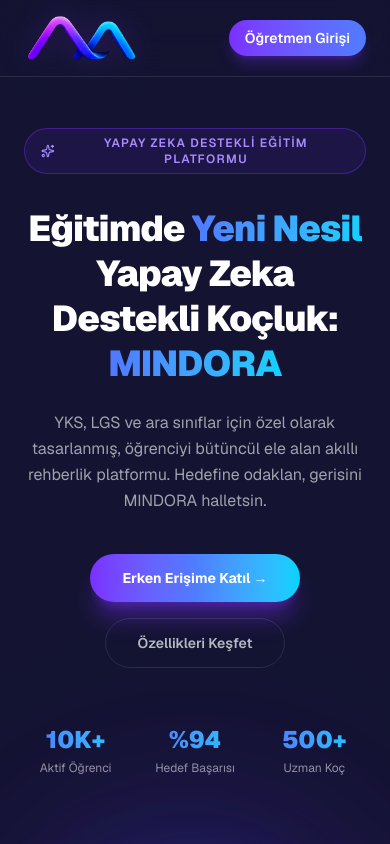
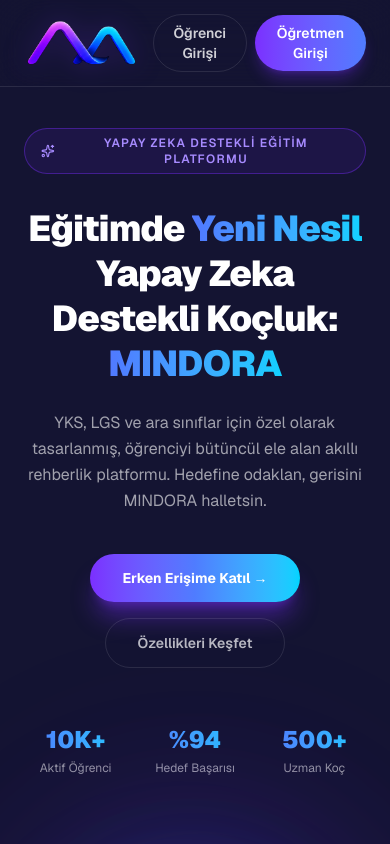
Before and after one commit to Rehberlik42/RehberlikKoc, a Next.js app: page / in a window 390 px wide. Shown: the top 844 px of the page. Built offline with nearby package versions, Linux system fonts and the light colour scheme; a web font is replaced by a local one.

Commit message:
Mobil öğrenci girişi bug fix

```diff
--- a/app/page.tsx
+++ b/app/page.tsx
@@ -917,10 +917,10 @@
       {/* Logo — header: yatay ikon markası */}
       <MindoraLogo priority />
 
-      <nav className="flex items-center gap-3">
+      <nav className="flex items-center gap-2">
         <button
           onClick={() => onOpenAuth("student")}
-          className="hidden sm:inline-flex items-center gap-2 px-4 py-2 rounded-full text-sm font-semibold text-white/80 border border-white/10 hover:border-[#4F7CFF]/60 hover:text-white transition-all duration-300"
+          className="inline-flex items-center gap-2 px-3 sm:px-4 py-2 rounded-full text-sm font-semibold text-white/80 border border-white/10 hover:border-[#4F7CFF]/60 hover:text-white transition-all duration-300"
         >
           Öğrenci Girişi
         </button>
```
